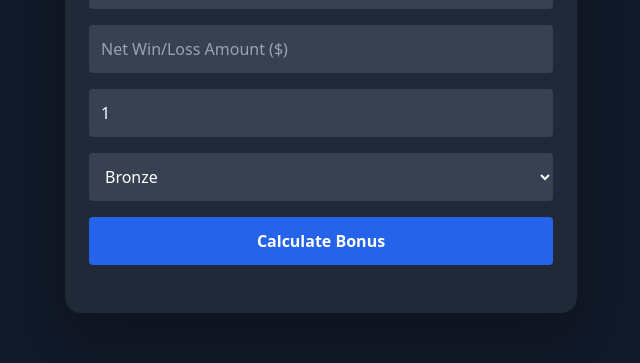
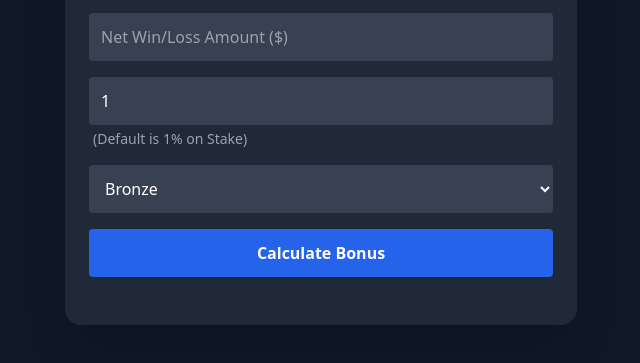
Before and after one commit to rajkan3198/AccurateStakeCalculator, a plain HTML site: page index.html in a window 1280 px wide. Shown: the part 303-666 px from the top of the page, without its empty margins (319-959 px from the left). Drawn offline with nearby package versions, Linux system fonts and the light colour scheme.

Commit message:
Update index.html

```diff
--- a/index.html
+++ b/index.html
@@ -13,7 +13,11 @@
     <div class="space-y-4">
       <input id="wager" type="number" placeholder="Wagered Amount ($)" class="w-full p-3 rounded bg-gray-700 placeholder-gray-400" />
       <input id="loss" type="number" placeholder="Net Win/Loss Amount ($)" class="w-full p-3 rounded bg-gray-700 placeholder-gray-400" />
-      <input id="houseEdge" type="number" value="1" placeholder="House Edge (%)" class="w-full p-3 rounded bg-gray-700 placeholder-gray-400" />
+      <div>
+  <input id="houseEdge" type="number" value="1" placeholder="House Edge (%)" class="w-full p-3 rounded bg-gray-700 placeholder-gray-400" />
+  <p class="text-sm text-gray-400 mt-1 ml-1">(Default is 1% on Stake)</p>
+</div>
+
       <select id="vipLevel" class="w-full p-3 rounded bg-gray-700 text-white">
         <option>Bronze</option>
         <option>Silver</option>
```
